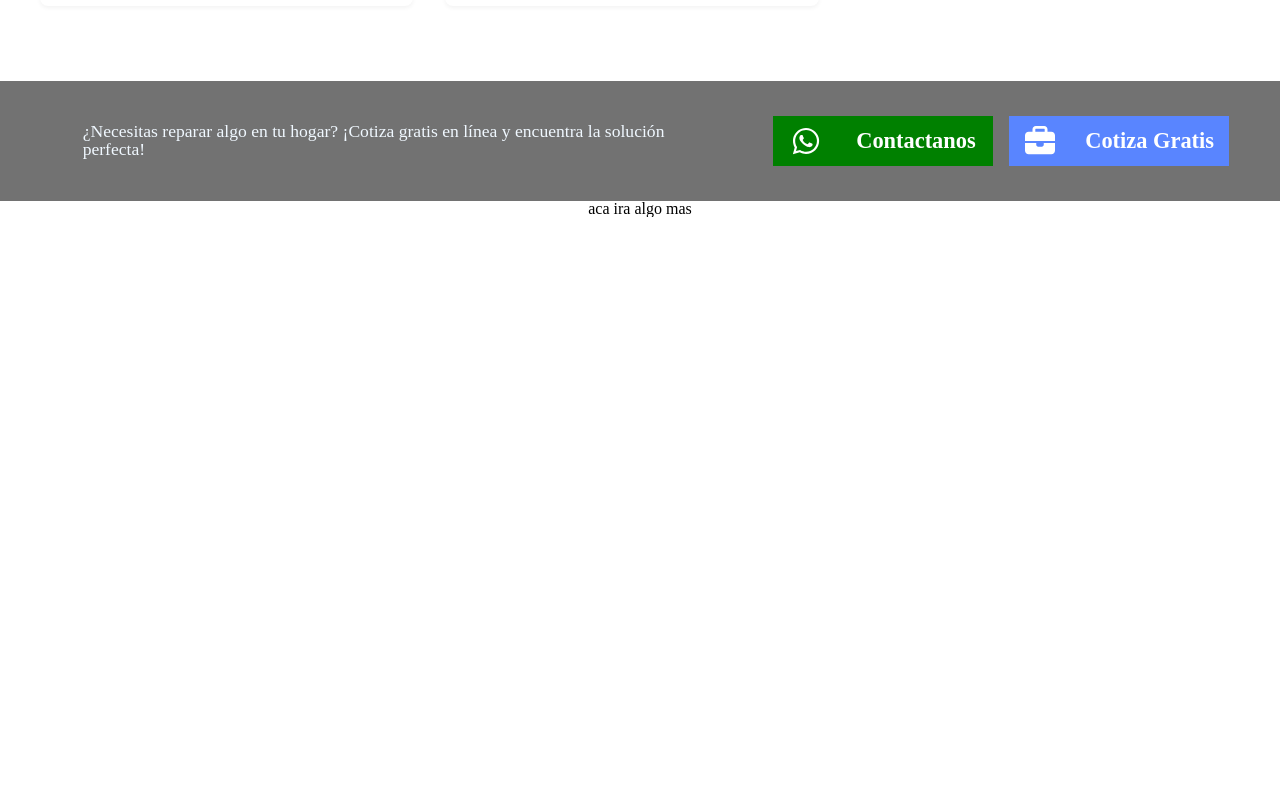
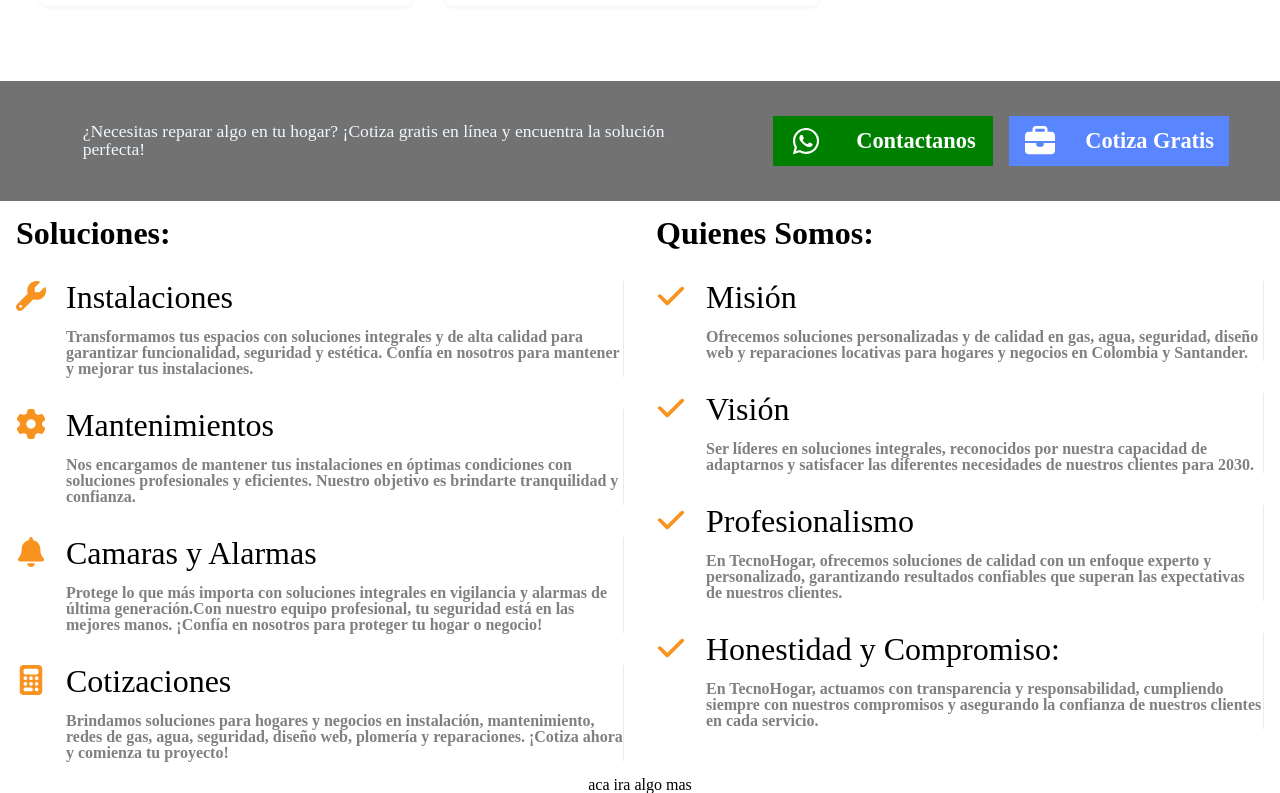
Before and after one commit to AndrewCarvajal97/tecnohogar, a Vue app in the folder my-vue-app/: page / in a window 1280 px wide. Shown: the part 1135-1928 px from the top of the page. Before the commit the page ends 1352 px from the top, so only its background shows below. Built offline with nearby package versions, Linux system fonts and the light colour scheme.

Commit message:
creacion de columnas de soluciones y quienes somos

```diff
--- a/my-vue-app/src/components/TarjetaInformativa.vue
+++ b/my-vue-app/src/components/TarjetaInformativa.vue
@@ -36,7 +36,7 @@
 <style  scoped>
     .contenedor{
         display: flex;
-        max-width:300px;
+        max-width:700px;
         border-right: 1px solid rgba(128, 128, 128, 0.168) ;
 
     }
--- a/my-vue-app/src/fontawesome.js
+++ b/my-vue-app/src/fontawesome.js
@@ -1,10 +1,10 @@
 // src/fontawesome.js
 import { library } from '@fortawesome/fontawesome-svg-core';
-import {  faCheckCircle,faCalendarAlt,faSearch,faBriefcase    } from '@fortawesome/free-solid-svg-icons'; // Importa los íconos que necesites
+import {  faCheckCircle,faCalendarAlt,faSearch,faBriefcase,faWrench,faCog,faBell,faCheck,faCalculator   } from '@fortawesome/free-solid-svg-icons'; // Importa los íconos que necesites
 import { faClock } from '@fortawesome/free-regular-svg-icons';
 import { faWhatsapp, faInstagram, faFacebook, faYoutube } from '@fortawesome/free-brands-svg-icons';
 import { FontAwesomeIcon } from '@fortawesome/vue-fontawesome';
 
-library.add(faWhatsapp, faClock, faInstagram, faFacebook, faYoutube, faCheckCircle,faCalendarAlt,faSearch,faBriefcase    ); // Añade los íconos a la librería
+library.add(faWhatsapp, faClock, faInstagram, faFacebook, faYoutube, faCheckCircle,faCalendarAlt,faSearch,faBriefcase,faWrench,faCog,faBell,faCheck,faCalculator ); // Añade los íconos a la librería
 
 export { FontAwesomeIcon };
--- a/my-vue-app/src/layouts/CintaDeCotizacion.vue
+++ b/my-vue-app/src/layouts/CintaDeCotizacion.vue
@@ -49,4 +49,21 @@
         display: flex;
         gap: 1rem;
     }
+    @media (max-width: 768px) {
+        .container{
+            flex-direction: column;
+            gap: 2rem;
+            height: 100%;
+        }
+        .frase{
+            width: 100%;
+            font-size: 1.5rem;
+            margin: 1rem 1rem;
+
+        }
+        .botonesAccion{
+            flex-direction: column;
+            margin-bottom: 1rem;
+        }
+    }
 </style>
--- /dev/null
+++ b/my-vue-app/src/layouts/ColunmaSoluciones.vue
@@ -0,0 +1,51 @@
+<template>
+
+    <div class="tablas">
+        <div class="container">
+            <h2>Soluciones: </h2>
+            <TarjetaInformativa title="Instalaciones" descripcion="Transformamos tus espacios con soluciones integrales y de alta calidad para garantizar funcionalidad, seguridad y estética. Confía en nosotros para mantener y mejorar tus instalaciones. " icon="wrench"></TarjetaInformativa>
+            <TarjetaInformativa title="Mantenimientos" descripcion="Nos encargamos de mantener tus instalaciones en óptimas condiciones con soluciones profesionales y eficientes. Nuestro objetivo es brindarte tranquilidad y confianza." icon="cog"></TarjetaInformativa>
+            <TarjetaInformativa title="Camaras y Alarmas" descripcion="Protege lo que más importa con soluciones integrales en vigilancia y alarmas de última generación.Con nuestro equipo profesional, tu seguridad está en las mejores manos. ¡Confía en nosotros para proteger tu hogar o negocio!" icon="bell"></TarjetaInformativa>
+            <TarjetaInformativa title="Cotizaciones" descripcion="Brindamos soluciones para hogares y negocios en instalación, mantenimiento, redes de gas, agua, seguridad, diseño web, plomería y reparaciones. ¡Cotiza ahora y comienza tu proyecto!" icon="calculator"></TarjetaInformativa>
+        </div>
+        <div class="container">
+            <h2>Quienes Somos: </h2>
+            <TarjetaInformativa title="Misión" descripcion="Ofrecemos soluciones personalizadas y de calidad en gas, agua, seguridad, diseño web y reparaciones locativas para hogares y negocios en Colombia y Santander." icon="check"></TarjetaInformativa>
+            <TarjetaInformativa title="Visión" descripcion="Ser líderes en soluciones integrales, reconocidos por nuestra capacidad de adaptarnos y satisfacer las diferentes  necesidades de nuestros clientes para 2030." icon="check"></TarjetaInformativa>
+            <TarjetaInformativa title="Profesionalismo" descripcion="En TecnoHogar, ofrecemos soluciones de calidad con un enfoque experto y personalizado, garantizando resultados confiables que superan las expectativas de nuestros clientes." icon="check"></TarjetaInformativa>
+            <TarjetaInformativa title="Honestidad y Compromiso:" descripcion="En TecnoHogar, actuamos con transparencia y responsabilidad, cumpliendo siempre con nuestros compromisos y asegurando la confianza de nuestros clientes en cada servicio." icon="check"></TarjetaInformativa>
+        </div>
+    </div>
+</template>
+
+<script setup>
+import TarjetaInformativa from '../components/TarjetaInformativa.vue';
+
+</script>
+
+<style  scoped>
+    .tablas{
+        display: flex;
+        width: 100%;
+    }
+    .container{
+        display: flex;
+        flex-direction: column;
+        gap: 2rem;
+        margin: 1rem;
+        width: 50%;
+    }
+    h2{
+        text-align: left;
+        font-size: 2rem;
+        font-weight: 600;
+    }
+    @media (max-width: 768px) {
+        .tablas{
+            flex-direction: column;
+        }
+        .container{
+            width: 100%;
+        }
+    }
+</style>
--- a/my-vue-app/src/views/Home.vue
+++ b/my-vue-app/src/views/Home.vue
@@ -4,6 +4,7 @@
         <ConjuntoTarjetasInformativas></ConjuntoTarjetasInformativas>
         <SeccionServiciosHome></SeccionServiciosHome>
         <CintaDeCotizacion></CintaDeCotizacion>
+        <ColunmaSoluciones></ColunmaSoluciones>
         <div>aca ira algo mas</div>
     </div>
 
@@ -16,6 +17,7 @@
     import ConjuntoTarjetasInformativas from '../layouts/ConjuntoTarjetasInformativas.vue';
     import SeccionServiciosHome from '../layouts/SeccionServiciosHome.vue';
     import CintaDeCotizacion from '../layouts/CintaDeCotizacion.vue';
+    import ColunmaSoluciones from '../layouts/ColunmaSoluciones.vue';
 </script>
 
 <style  scoped>
```
